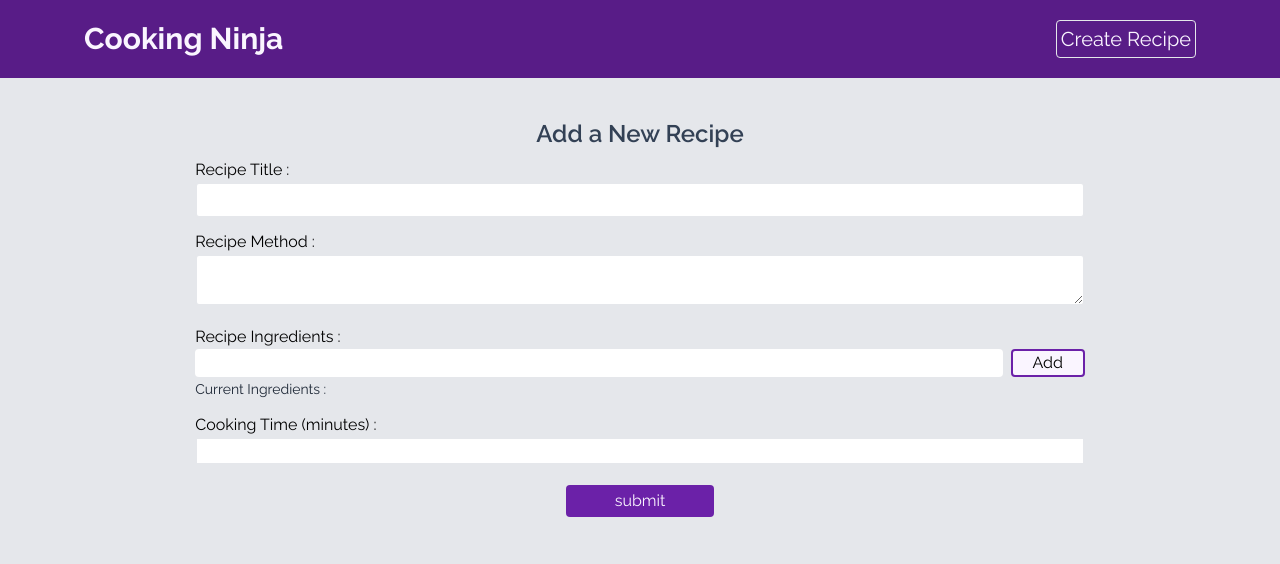
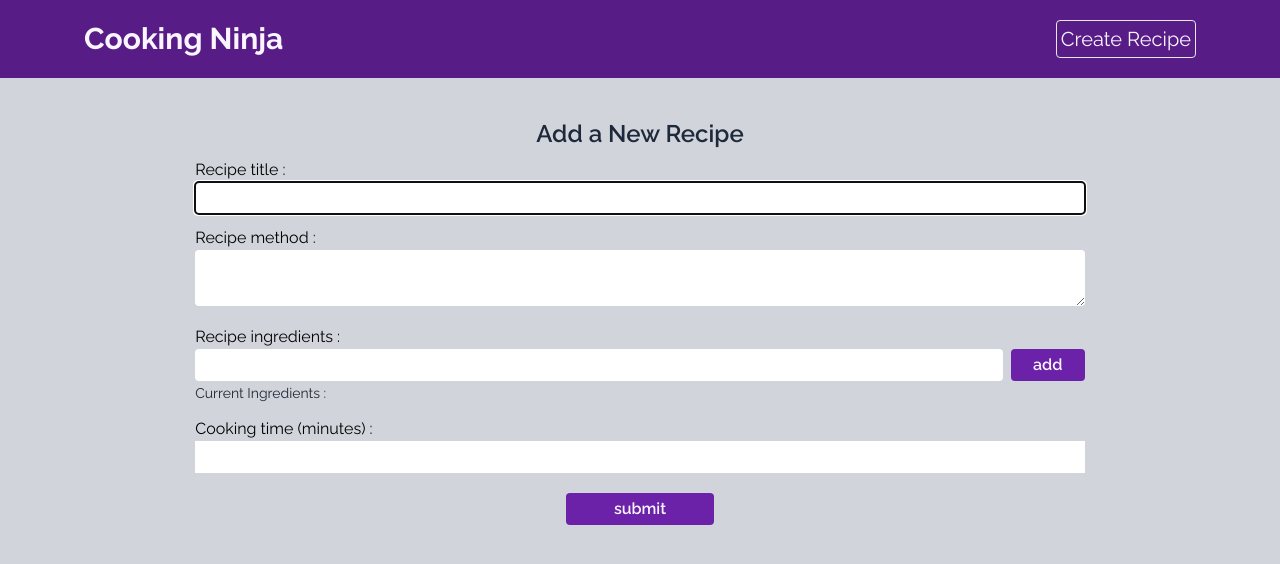
Before and after one commit to DavidRedding/recipe-directory, a React (Create React App) app: page /create in a window 1280 px wide. Shown: the top 564 px of the page. Built offline with nearby package versions, Linux system fonts and the light colour scheme.

Commit message:
Ingredient functionality

```diff
--- a/src/App.js
+++ b/src/App.js
@@ -8,7 +8,7 @@ import Search from './pages/search/Search';
 
 const App = () => {
   return (
-    <div className="min-h-screen bg-gray-200">
+    <div className="min-h-screen bg-gray-300">
       <BrowserRouter>
         <Navbar />
         <Switch>
--- a/src/pages/create/Create.js
+++ b/src/pages/create/Create.js
@@ -1,68 +1,99 @@
-import { useState, useEffect } from 'react';
+import { useEffect } from 'react';
+import { useState, useRef } from 'react';
 
 const Create = () => {
   const [title, setTitle] = useState('');
   const [method, setMethod] = useState('');
   const [cookingTime, setCookingTime] = useState('');
+  const [newIngredient, setNewIngredient] = useState('');
+  const [ingredients, setIngredients] = useState([]);
+  const ingredientInput = useRef(null);
+  const recipeInput = useRef(null);
+
   const log = (arg) => console.log(arg);
 
-  const formSubmit = (e) => {
+  const handleSubmit = (e) => {
     e.preventDefault();
-    console.log(`Title: ${title}`);
-    console.log(`Method: ${method}`);
-    console.log(`Cooking Time: ${cookingTime} minutes`);
-    // Prediction : Run the POST Method here
+    log(`Title: ${title}`);
+    log(`Method: ${method}`);
+    log(`Ingredients: ${ingredients}`);
+    log(`Cooking Time: ${cookingTime} minutes`);
   };
+
+  const handleAdd = (e) => {
+    e.preventDefault();
+    const ing = newIngredient.trim();
+    if (ing && !ingredients.includes(ing)) {
+      setIngredients((prevIngredients) => [...prevIngredients, ing]);
+    }
+    setNewIngredient('');
+    ingredientInput.current.focus();
+  };
+
+  const mappedIngredients = ingredients.map((ing) => <em key={ing}>{ing}, </em>);
+
+  useEffect(() => recipeInput.current.focus(), []);
 
   return (
     <div className="max-w-6xl px-5 mx-auto">
-      <h1 className="py-2 mt-8 text-2xl font-semibold text-center text-slate-700">Add a New Recipe</h1>
-      <form onSubmit={(e) => formSubmit(e)} className="flex flex-col w-4/5 mx-auto space-y-3">
+      <h1 className="py-2 mt-8 text-2xl font-semibold text-center text-slate-800">Add a New Recipe</h1>
+      <form onSubmit={(e) => handleSubmit(e)} className="flex flex-col w-4/5 mx-auto space-y-3">
         <label>
-          <span> Recipe Title :</span>
+          <span> Recipe title :</span>
           <input
             type="text"
-            className="w-full p-1 border-2 rounded"
+            className="w-full p-1 rounded"
             required
             onChange={(e) => setTitle(e.target.value)}
             value={title}
+            ref={recipeInput}
           />
         </label>
+
         <label>
-          Recipe Method :
+          Recipe method :
           <textarea
             type="text"
-            className="w-full border-2 rounded"
+            className="w-full p-1 rounded"
             required
             onChange={(e) => setMethod(e.target.value)}
             value={method}
           />
         </label>
-        {/* // Ingredients */}
+
         <label>
-          <span>Recipe Ingredients :</span>
+          <span>Recipe ingredients :</span>
           <div className="flex space-x-2">
-            <input type="text" className="rounded grow" required />
+            <input
+              type="text"
+              className="p-1 rounded grow"
+              ref={ingredientInput}
+              value={newIngredient}
+              onChange={(e) => setNewIngredient(e.target.value)}
+            />
             <button
-              className="w-1/6 border-2 border-purple-800 rounded md:w-1/12 bg-purple-50"
-              onClick={(e) => e.preventDefault()}
+              className="w-1/6 font-semibold bg-purple-800 border-2 border-purple-800 rounded md:w-1/12 text-purple-50"
+              onClick={(e) => handleAdd(e)}
             >
-              Add
+              add
             </button>
           </div>
-          <span className="text-sm text-gray-800">Current Ingredients :</span>
+          <span className="text-sm text-gray-800">Current Ingredients : {mappedIngredients}</span>
         </label>
+
         <label>
-          Cooking Time (minutes) :
+          Cooking time (minutes) :
           <input
             type="number"
-            className="w-full mb-2 border-2"
+            className="w-full p-1 mb-2"
             required
             onChange={(e) => setCookingTime(e.target.value)}
             value={cookingTime}
           />
         </label>
-        <button className="block w-1/6 p-1 mx-auto text-center bg-purple-800 rounded text-purple-50">submit</button>
+        <button className="block w-1/6 p-1 mx-auto font-semibold text-center bg-purple-800 rounded text-purple-50">
+          submit
+        </button>
       </form>
     </div>
   );
```
